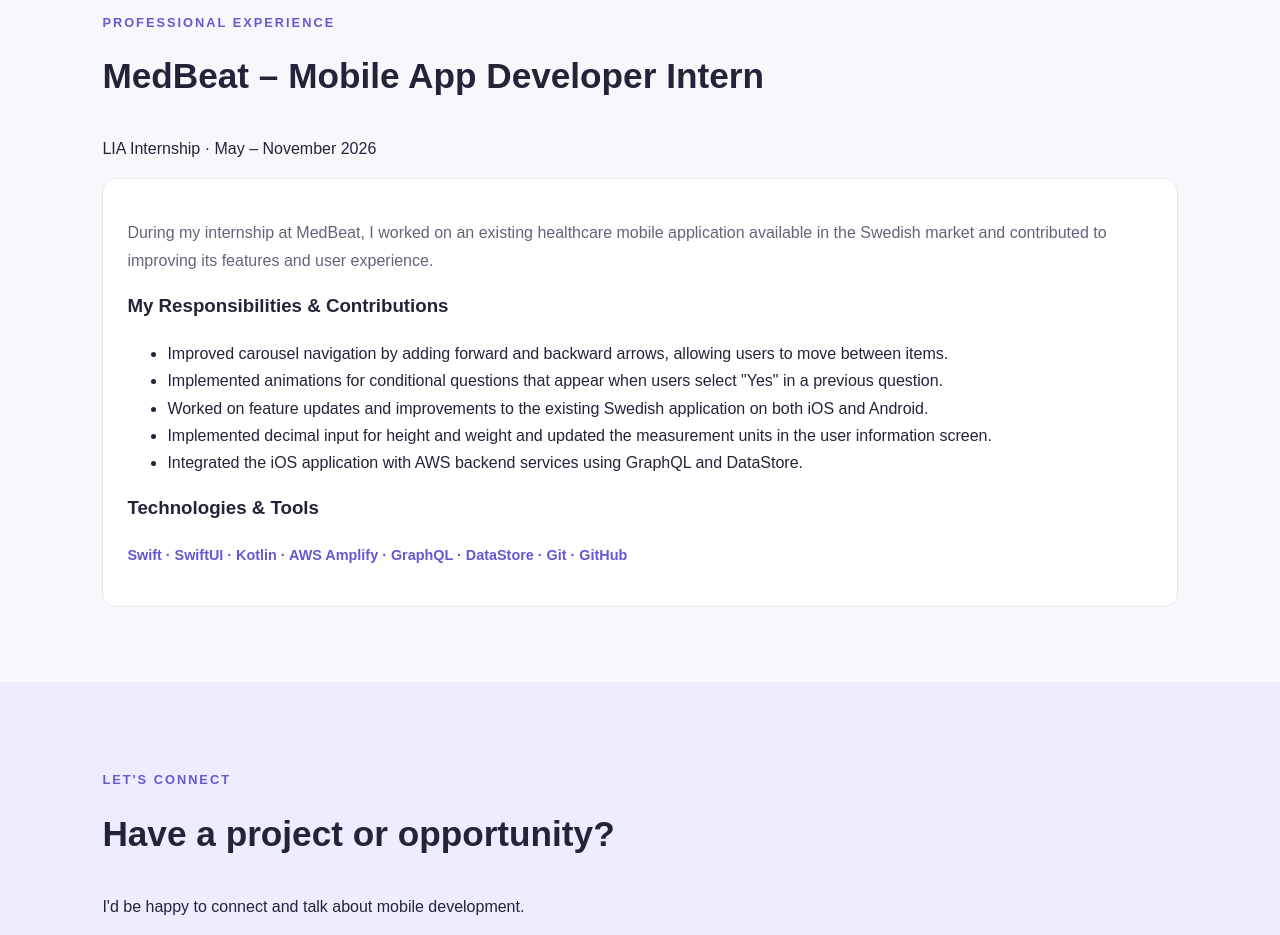
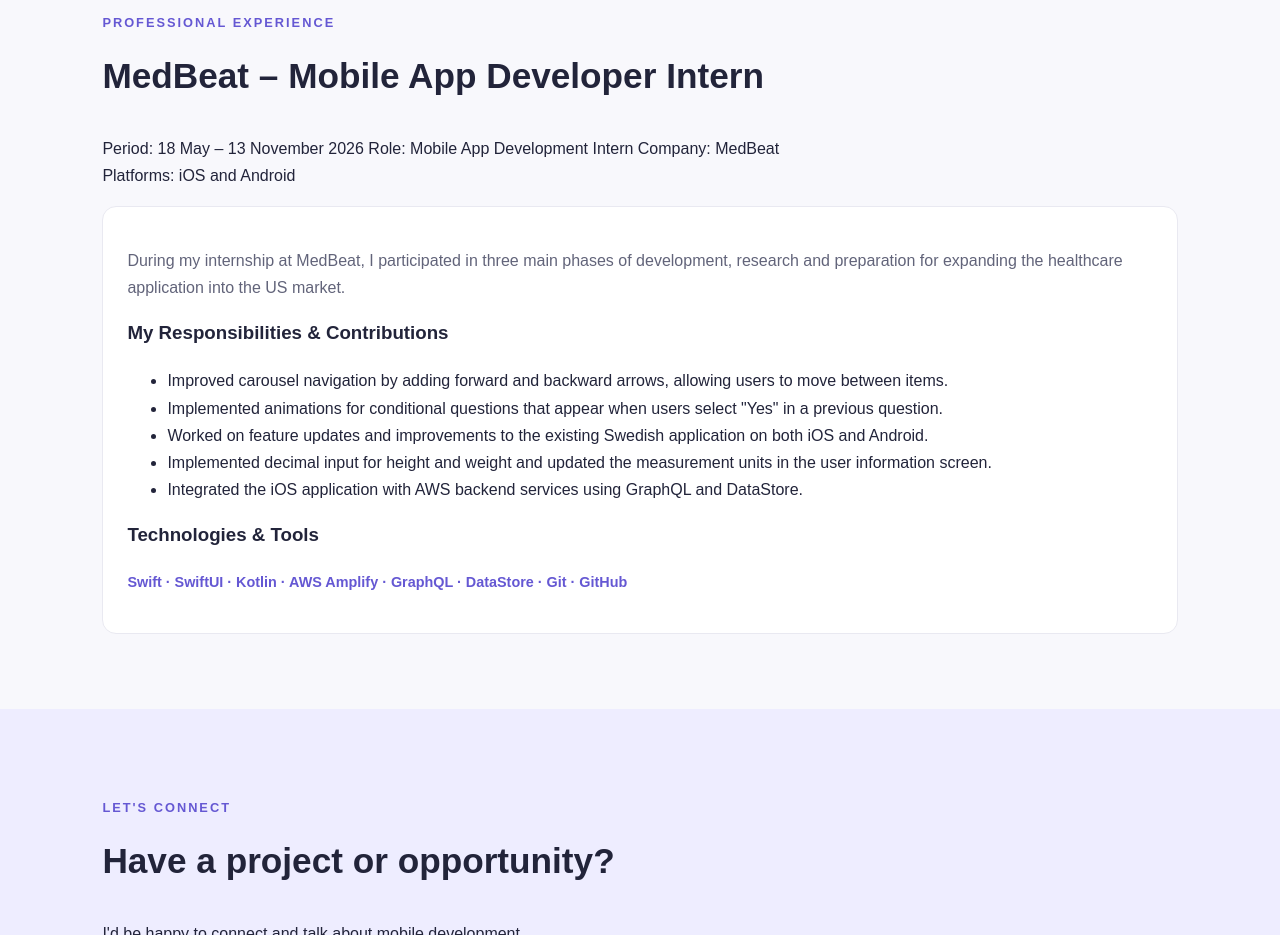
Before and after one commit to mkmsravanthi/portfolio.mkm, a plain HTML site: page index.html in a window 1280 px wide. Shown: the part 6620-7555 px from the top of the page. Drawn offline with Linux system fonts and the light colour scheme.

Commit message:
Update index.html

```diff
--- a/index.html
+++ b/index.html
@@ -383,7 +383,10 @@
             <h2>MedBeat – Mobile App Developer Intern</h2>
 
             <p class="section-intro">
-                LIA Internship · May – November 2026
+                Period: 18 May – 13 November 2026
+                Role: Mobile App Development Intern
+                Company: MedBeat
+                Platforms: iOS and Android
             </p>
 
             <article class="project-card">
@@ -391,10 +394,9 @@
                 <div class="project-content">
 
                     <p>
-                        During my internship at MedBeat, I worked on
-                        an existing healthcare mobile application
-                        available in the Swedish market and contributed
-                        to improving its features and user experience.
+                        During my internship at MedBeat, I participated in three main phases of development,
+                        research and preparation for expanding the healthcare application into the US market.
+
                     </p>
 
                     <h3>My Responsibilities & Contributions</h3>
```
